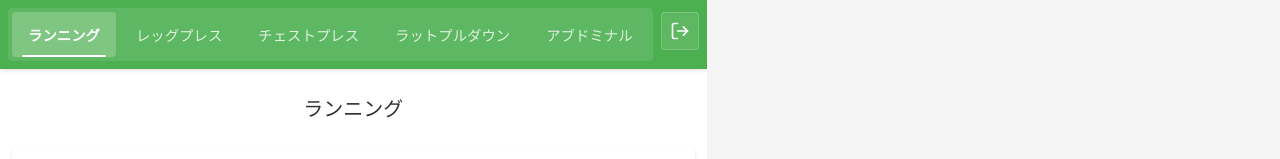
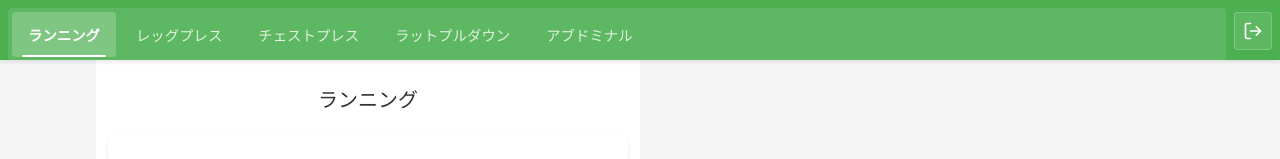
Before and after one commit to huma17ax/training_log, a Vue app: page / in a window 1280 px wide. Shown: the top 159 px of the page. Built offline with nearby package versions, Linux system fonts and the light colour scheme; no server answers; the database is empty; sample sign-in values are in the browser's storage; the HTML template or start-up script is replaced by a standard one.

Commit message:
[refactor] ホームビューのヘッダーとタブレイアウトを固定位置に調整
- ヘッダーを画面上部に固定
- タブコンテンツのスクロール可能領域を調整
- ヘッダー高さの変数を追加
- レスポンシブデザインの微調整

```diff
--- a/src/views/HomeView.vue
+++ b/src/views/HomeView.vue
@@ -112,16 +112,20 @@ main {
   overflow: hidden;
   border-radius: 0;
   box-shadow: none;
+  padding-top: var(--header-height, 60px);
 }
 
 .tabs-header {
-  position: sticky;
+  position: fixed;
   top: 0;
+  left: 0;
+  right: 0;
   z-index: 100;
   background-color: var(--primary-color);
   color: white;
   box-shadow: 0 2px 4px rgba(0, 0, 0, 0.1);
   border-radius: 0;
+  height: var(--header-height, 60px);
 }
 
 .header-content {
@@ -252,6 +256,9 @@ main {
 .tab-content {
   padding: 0.75rem;
   flex: 1;
+  overflow-y: auto;
+  height: calc(100vh - var(--header-height, 60px));
+  width: 100%;
 }
 
 @media (max-width: 375px) {
```
